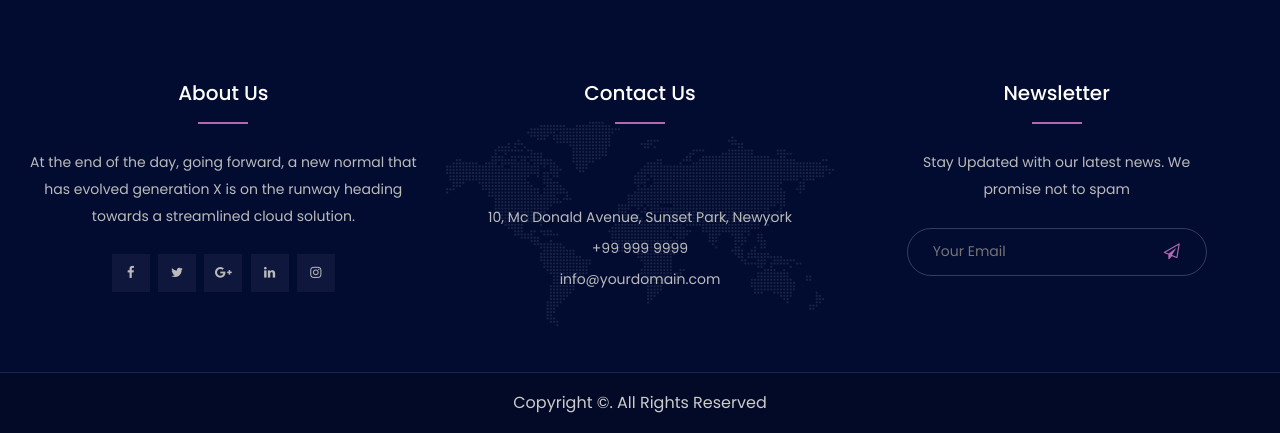
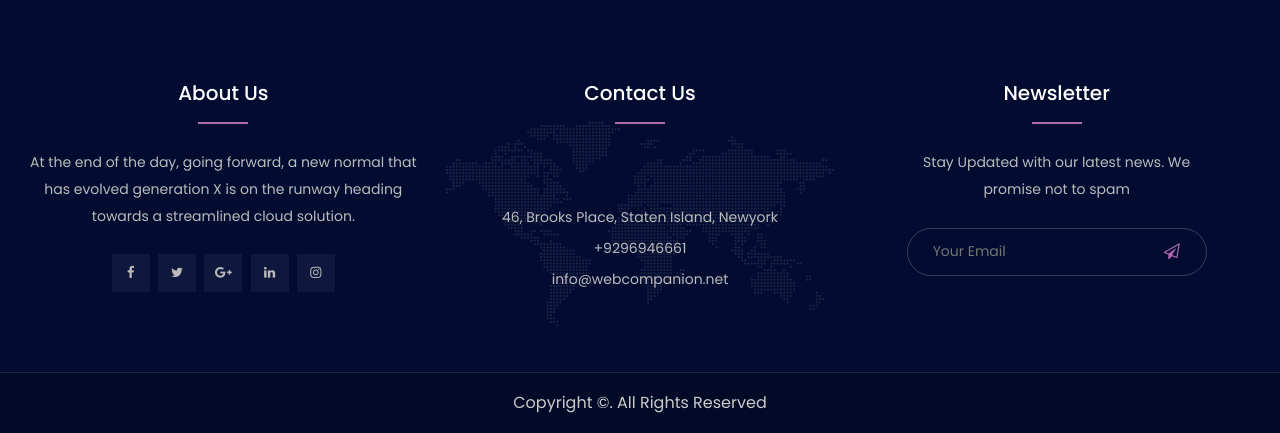
Before and after one commit to abiolashittu-org/webcompanion1, a Flask app: page /profile in a window 1280 px wide. Shown: the part 1767-2200 px from the top of the page. Run offline with Flask 3, Linux system fonts and the light colour scheme; the visitor is signed in with stand-in values (Sample User, id 1); some libraries are stand-ins or nearby versions; some web fonts are replaced.

Commit message:
html update

```diff
--- a/templates/profile.html
+++ b/templates/profile.html
@@ -357,9 +357,9 @@
                          <div class="widget-content">
                              <ul class="contact-info">
                                  <li><div class="icon"><span class="flaticon-support"></span></div></li>
-                                 <li>10, Mc Donald Avenue, Sunset Park, Newyork</li>
-                                 <li>+99 999 9999</li>
-                                 <li>info@yourdomain.com</li>
+                                 <li>46, Brooks Place, Staten Island, Newyork</li>
+                                 <li>+9296946661</li>
+                                 <li>info@webcompanion.net</li>
                              </ul>
                          </div>
                      </div>
```
